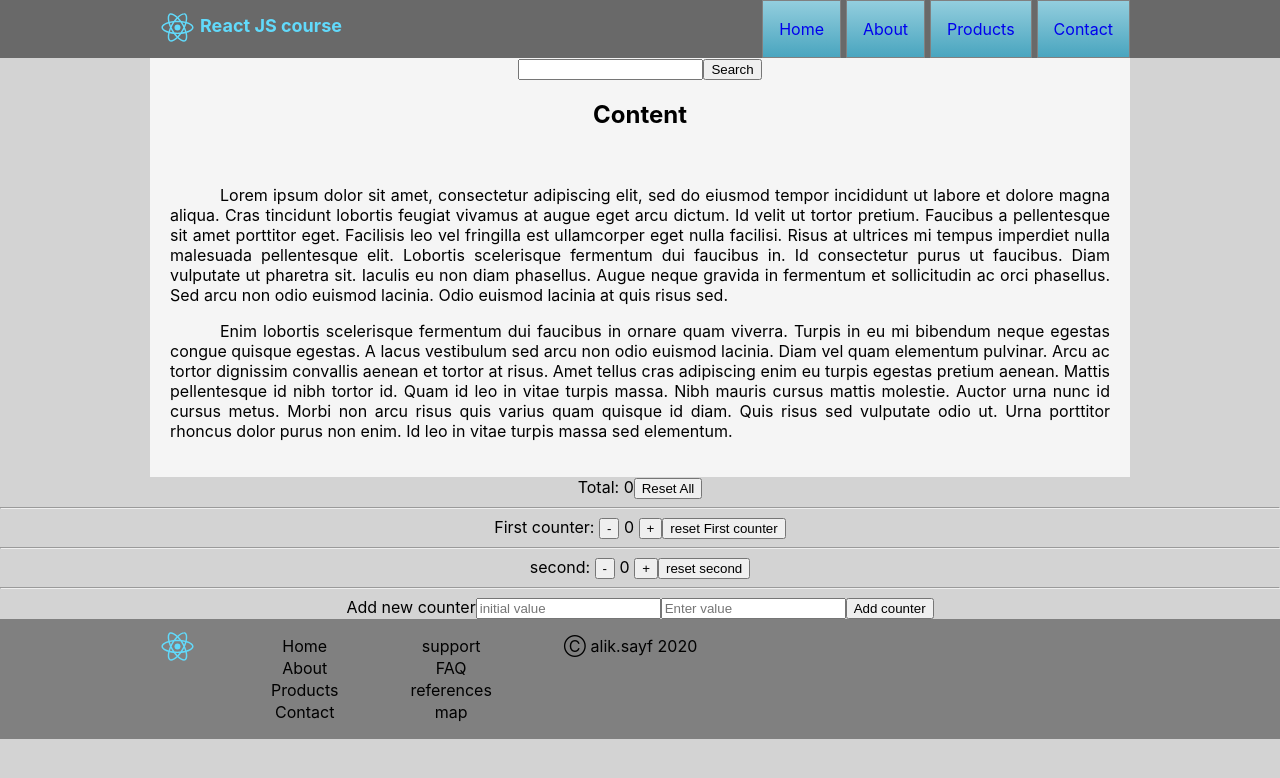
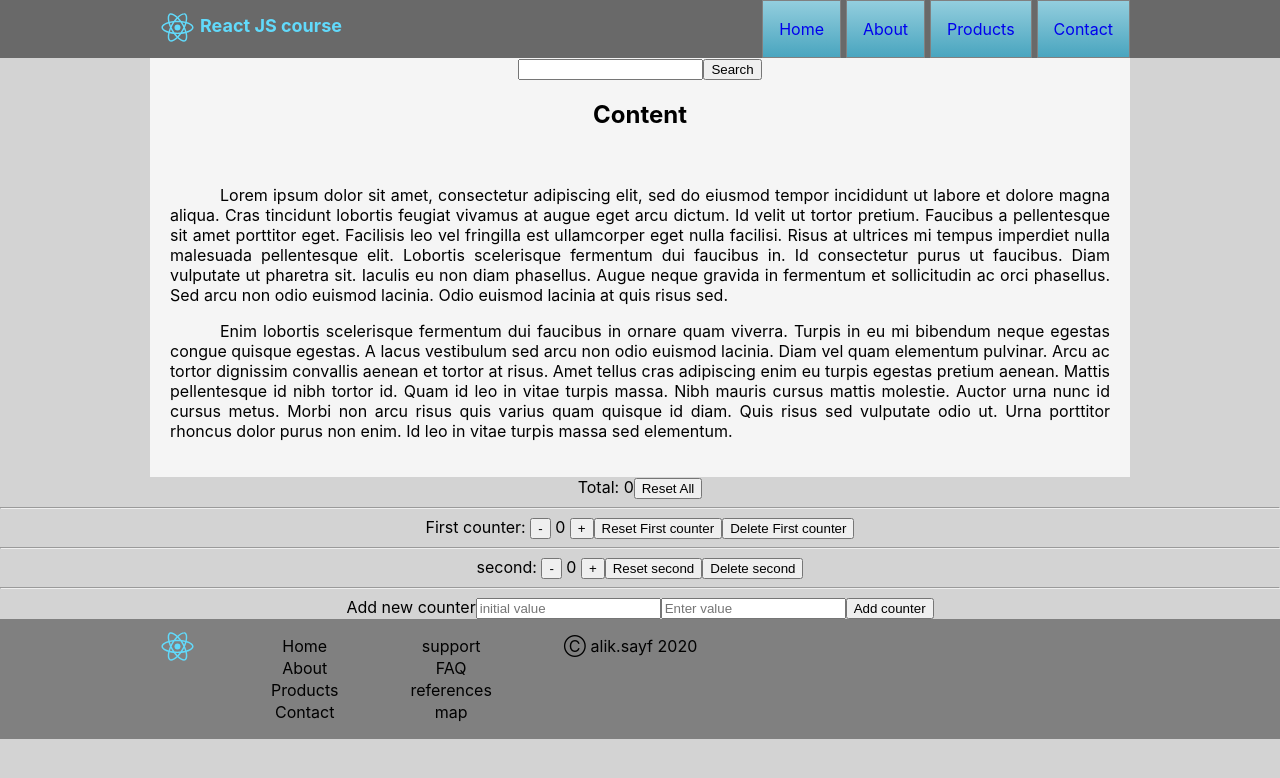
Before and after one commit to aliksayf/React-Project, a React (Create React App) app: page / in a window 1280 px wide. Shown: the top 778 px of the page. Built offline with nearby package versions, Linux system fonts and the light colour scheme.

Commit message:
'feature-delete'

```diff
--- a/src/App.js
+++ b/src/App.js
@@ -24,7 +24,7 @@ const item = [
         text: 'Contact',
         link: 'cont-page'
     }
-]
+];
 
 const itemFooter = [
     {
@@ -43,7 +43,7 @@ const itemFooter = [
         text: 'map',
         link: 'map-page'
     }
-]
+];
 
 const copyRight = [{
     link: 'alik.sayf',
@@ -53,10 +53,10 @@ const copyRight = [{
 function App() {
 
     const counters = [
-        {name:'First counter', number: 0, id: 1},
+        {name: 'First counter', number: 0, id: 1},
         {name: 'second', number: 0, id: 2}
-    ]
-    let [counterList, setCounterList] = useState(counters)
+    ];
+    let [counterList, setCounterList] = useState(counters);
 
     let [total, setTotal] = useState(counters[0].number + counters[1].number);
 
@@ -72,7 +72,7 @@ function App() {
     }
 
     function addNewCounter(nameArg, value) {
-        let newC = [...counterList, {name: nameArg.name, number: value.number, id: counterList.length + 1}]
+        let newC = [...counterList, {name: nameArg.name, number: value.number, id: counterList.length + 1}];
         setCounterList(counterList = newC);
         setTotal(counterList.map(el => el.number).reduce((a, b) => a + b));
         //console.log(counterList);
@@ -82,16 +82,24 @@ function App() {
         const idx = counterList.findIndex(el => el.id === id);
         //const oldValue = counterList[idx];
         const newValue = {name: name, number: value, id: id};
-        const newList = [ ...counterList.slice(0, idx),
+        const newList = [...counterList.slice(0, idx),
             newValue,
-                            ...counterList.slice(idx + 1)]  ;
+            ...counterList.slice(idx + 1)];
         setCounterList(counterList = newList);
         setTotal(counterList.map(el => el.number).reduce((a, b) => a + b));
         //setCounterList(counterList[id - 1].number = value);
         console.log(counterList);
     }
 
-    function totalReset () {
+    function deleteCounter(id) {
+        const idx = counterList.findIndex(el => el.id === id);
+        const newList = [...counterList.slice(0, idx),
+            ...counterList.slice(idx + 1)];
+        setCounterList(counterList = newList);
+        setTotal(counterList.map(el => el.number).reduce((a, b) => a + b));
+    }
+
+    function totalReset() {
         setCounterList(counters);
         setTotal(counters[0].number + counters[1].number);
         //console.log(counterList, total)
@@ -101,14 +109,19 @@ function App() {
         <div className="App">
             <Header menuItem={item}/>
             <Content/>
+            <calc className='calculator'>
+
                 Total: {total}
                 <button onClick={totalReset}>Reset All</button>
                 <hr/>
                 {counterList.map(el => <Counter key={el.id} num={el.number} name={el.name} id={el.id}
                                                 bc={buttonClick}
-                                            update={update}/>)}
+                                                update={update}
+                                                delCounter={deleteCounter}/>)}
 
                 <AddNew adnc={addNewCounter}/>
+
+            </calc>
             <Footer menuItem={item} menuFooter={itemFooter} menuCopy={copyRight}/>
         </div>
     );
--- a/src/Counter.js
+++ b/src/Counter.js
@@ -21,13 +21,16 @@ function Counter(props) {
         setValue(value - value);
     }
 
+
+
     return (
         <div className='counter'>
             {props.name}: {' '}
             <button onClick={() => countChangeHandler('-')}>-</button>
             {' '}{props.num}{' '}
             <button onClick={() => countChangeHandler('+')}>+</button>
-            <button onClick={reset}>reset {props.name}</button>
+            <button onClick={reset}>Reset {props.name}</button>
+            <button onClick={() => props.delCounter(props.id)}>Delete {props.name}</button>
             <hr/>
         </div>
     )
```
Lines whose indentation alone changed are shown as unchanged.
